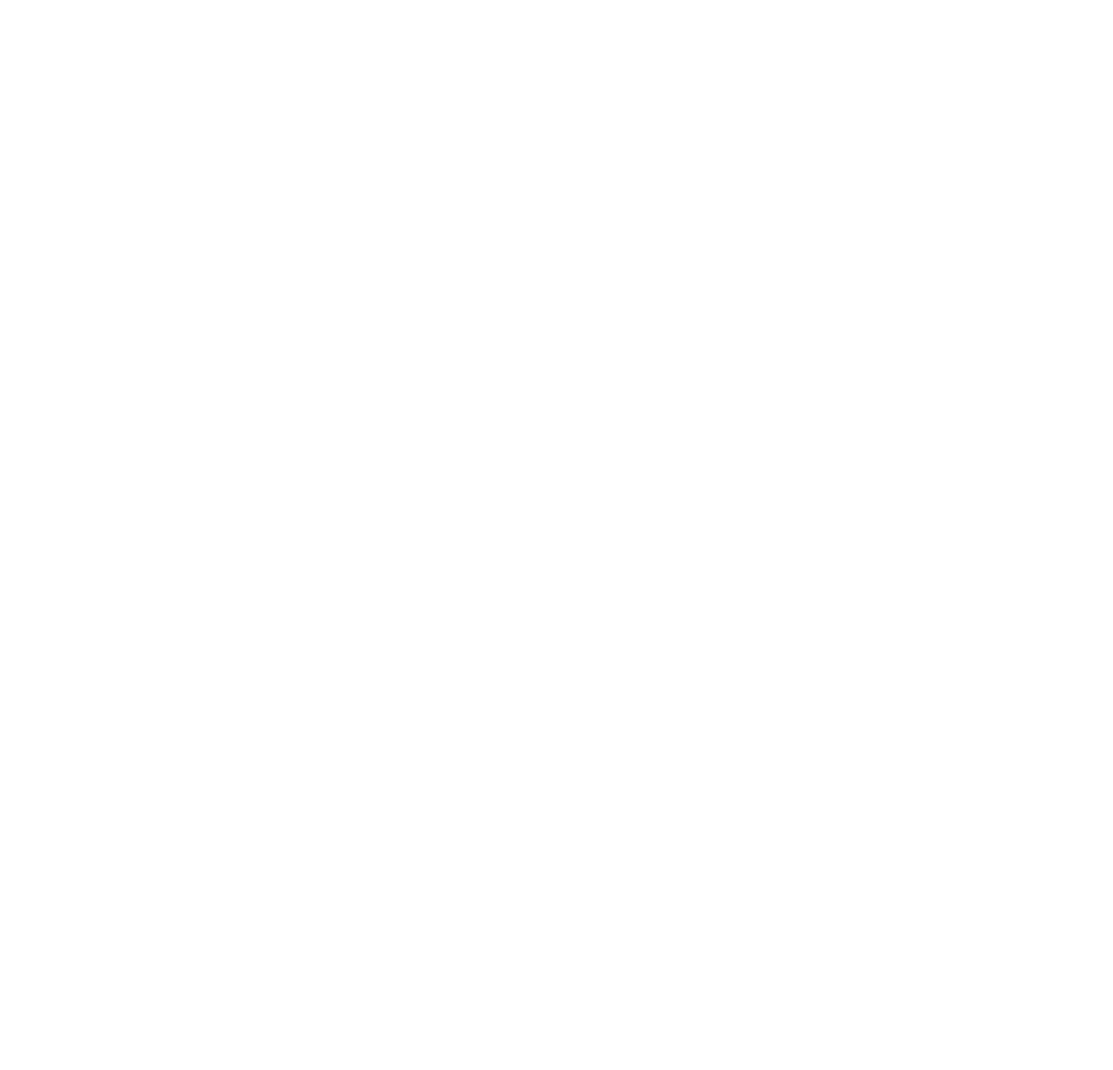
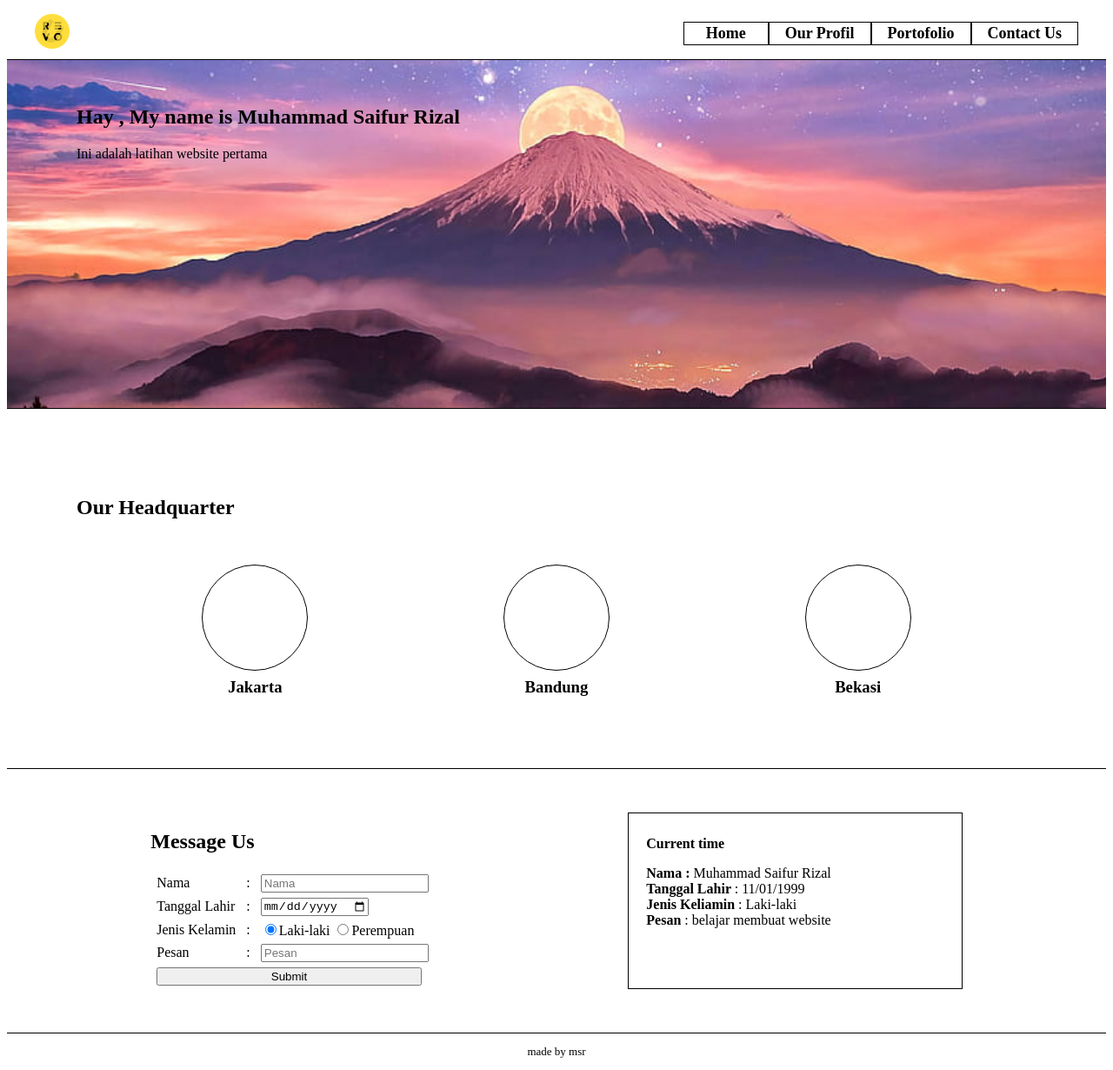
Before and after one commit to revou-fundamental-course/16-oct-23-msfrzl1, a plain HTML site: page index.html in a window 1280 px wide. Shown: the whole page at 87% size. Before the commit the page ends 800 px from the top, so only its background shows below. Drawn offline with Linux system fonts and the light colour scheme.

Commit message:
first commit

```diff
--- a/css/style.css
+++ b/css/style.css
@@ -0,0 +1,105 @@
+.header {
+  display: flex;
+  justify-content: space-between;
+  align-items: center;
+  padding: 0.5em 2em;
+  border-bottom: 1px solid black;
+}
+
+.nav-logo img {
+  max-height: 40px;
+}
+
+.nav {
+  display: flex;
+  font-size: 18px;
+  cursor: pointer;
+  transition: 0.2s ease-in-out 0;
+}
+
+.nav :hover {
+  color: rgb(255, 94, 0);
+  transition-delay: 0.2s;
+}
+
+.nav-item {
+  padding: 2px 1em;
+  border: 0.5px solid black;
+  min-width: 60px;
+  text-align: center;
+}
+
+.greeting {
+  margin-top: 2em;
+  margin-left: 5em;
+}
+
+.banner {
+  display: flex;
+  border-bottom: 1px solid black;
+  background-image: url(../assets/gng.jpg);
+  background-repeat: no-repeat;
+  background-size: cover;
+  height: 400px;
+}
+
+.headquartes {
+  padding: 5em;
+  border-bottom: 1px solid black;
+}
+
+.h1-item {
+  padding: 2em;
+  display: flex;
+  justify-content: space-around;
+}
+
+.cirle {
+  height: 120px;
+  width: 120px;
+  border: 1px solid black;
+  border-radius: 50%;
+  display: flex;
+  justify-content: space-around;
+}
+
+.circle-kota {
+    padding-top: 110px;
+}
+
+.nama-kota {
+  display: flex;
+  font-size: 18px;
+}
+
+.location {
+  display: flex;
+}
+
+table td {
+  padding: 2px 5px;
+}
+
+.input {
+  width: 100%;
+}
+
+.form {
+  display: flex;
+  padding: 50px;
+  justify-content: space-around;
+  border-bottom: 1px solid black;
+}
+
+.form-right {
+  border: 1px solid black;
+  padding-left: 20px;
+  padding-top: 10px;
+  padding-bottom: 20px;
+  padding-right: 150px;
+}
+
+.footer-text {
+  text-align: center;
+  font-size: small;
+}
--- a/index.html
+++ b/index.html
@@ -3,10 +3,96 @@
   <head>
     <meta charset="UTF-8" />
     <meta name="viewport" content="width=device-width, initial-scale=1.0" />
-    <title>Latihan</title>
+    <title>Latihan Website RevoU</title>
     <link rel="stylesheet" href="css/style.css" />
+    <link rel="icon" href="assets/revo.jpg">
   </head>
   <body>
+    <header class="header">
+      <div class="nav-logo">
+        <img src="./assets/revo.jpg" alt="" />
+      </div>
+      <div class="nav">
+        <nav class="nav-item"><b>Home</b></nav>
+        <nav class="nav-item"><b>Our Profil</b></nav>
+        <nav class="nav-item"><b>Portofolio</b></nav>
+        <nav class="nav-item"><b>Contact Us</b></nav>
+      </div>
+    </header>
+    <section class="banner">
+      <div class="greeting">
+        <h1>Hay , My name is Muhammad Saifur Rizal</h1>
+        <p>Ini adalah latihan website pertama</p>
+      </div>
+    </section>
+    <section class="headquartes">
+      <h1>Our Headquarter</h1>
+      <div class="h1-item">
+        <div class="cirle"><h3 class="circle-kota">Jakarta</h3></div>
+        <div class="cirle"><h3 class="circle-kota">Bandung</h3></div>
+        <div class="cirle"><h3 class="circle-kota">Bekasi</h3></div>
+      </div>
+    </section>
+    <section class="form">
+      <div class="form-left">
+        <h1><b>Message Us</b></h1>
+        <form action="">
+          <table>
+            <tr>
+              <td>Nama</td>
+              <td>:</td>
+              <td><input class="input"id="text" placeholder="Nama" /></td>
+            </tr>
+            <tr>
+              <td>Tanggal Lahir</td>
+              <td>:</td>
+              <td>
+                <input type="date" id="birthday" name="birthday" />
+              </td>
+            </tr>
+            <tr>
+              <td>Jenis Kelamin</td>
+              <td>:</td>
+              <td>
+                <input
+                  type="radio"
+                  name="jenis-kelamin"
+                  checked="checked"
+                  value="Laki-laki"
+                />Laki-laki
+                <input
+                  type="radio"
+                  name="jenis-kelamin"
+                  value="Perempuan"
+                />Perempuan
+              </td>
+            </tr>
+            <tr>
+              <td>Pesan</td>
+              <td>:</td>
+              <td><input class="input" type="text" placeholder="Pesan" /></td>
+            </tr>
+            <tr>
+              <td colspan="3">
+                <input class="input" type="submit" name="submit" id="" />
+              </td>
+            </tr>
+          </table>
+        </form>
+      </div>
+      <div class="form-right">
+        <p><b>Current time</b></p>
+            <b>Nama :</b> Muhammad Saifur Rizal <br>
+            <b>Tanggal Lahir </b>: 11/01/1999 <br>
+            <b>Jenis Keliamin </b>: Laki-laki <br>
+            <b>Pesan </b>: belajar membuat website</p>
+      </div>
+    </section>
+
+    <footer class="footer-text">
+      <p>made by msr</p>
+    </footer>
+
     <script src="js/script.js"></script>
   </body>
 </html>
```
Also changed, not shown: assets/gng.jpg (added), assets/revo.jpg (added).
